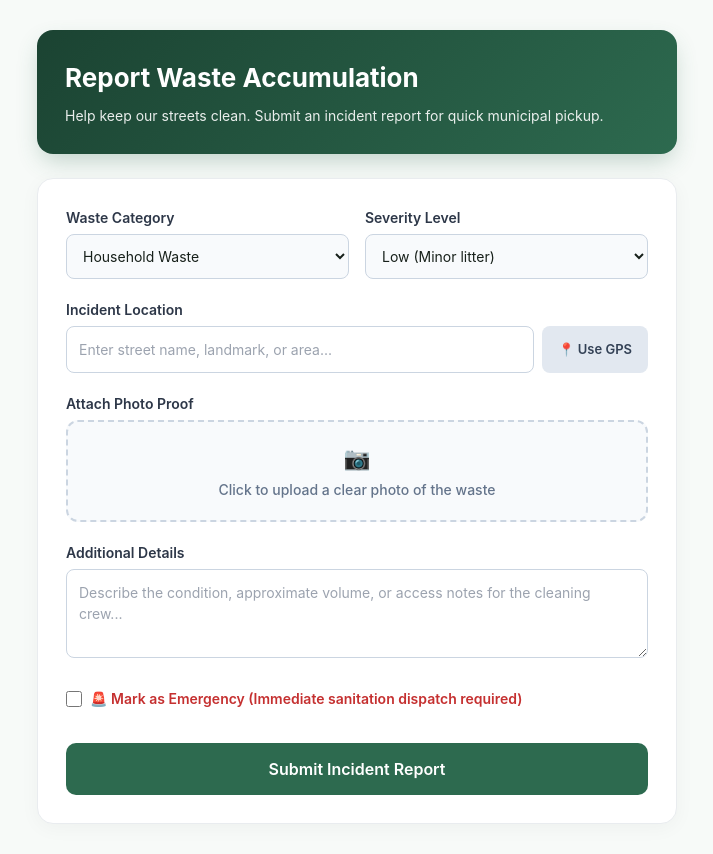
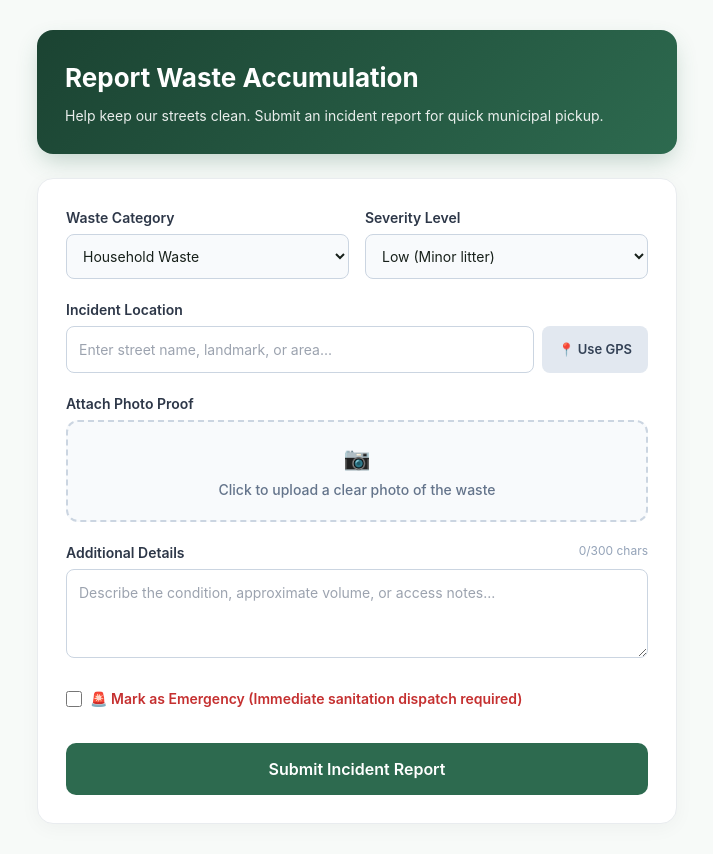
Before and after one commit to devchala/Tsidat, a React (Vite) app in the folder packages/web/: page /citizen/report in a window 1280 px wide. Shown: the whole page, without its empty margins (283-996 px from the left). Built offline with nearby package versions, Linux system fonts and the light colour scheme; no server answers.

Commit message:
ux(citizen): add real-time character limit counter for description input

```diff
--- a/packages/web/src/pages/citizen/ReportWaste.jsx
+++ b/packages/web/src/pages/citizen/ReportWaste.jsx
@@ -128,10 +128,14 @@ export default function ReportWaste() {
 
         {/* Description Field */}
         <div>
-          <label style={{ display: 'block', marginBottom: '6px', fontWeight: '600', fontSize: '14px', color: '#2d3748' }}>Additional Details</label>
+  <div style={{ display: 'flex', justifyContent: 'space-between', marginBottom: '6px' }}>
+    <label style={{ fontWeight: '600', fontSize: '14px', color: '#2d3748' }}>Additional Details</label>
+    <span style={{ fontSize: '12px', color: '#94a3b8' }}>{formData.description.length}/300 chars</span>
+  </div>
   <textarea
+    maxLength={300}
     rows="3"
-            placeholder="Describe the condition, approximate volume, or access notes for the cleaning crew..."
+    placeholder="Describe the condition, approximate volume, or access notes..."
     value={formData.description}
     onChange={(e) => setFormData({ ...formData, description: e.target.value })}
     style={{ width: '100%', padding: '12px', borderRadius: '8px', border: '1px solid #cbd5e1', fontSize: '14px', outline: 'none' }}
```
Lines whose indentation alone changed are shown as unchanged.
